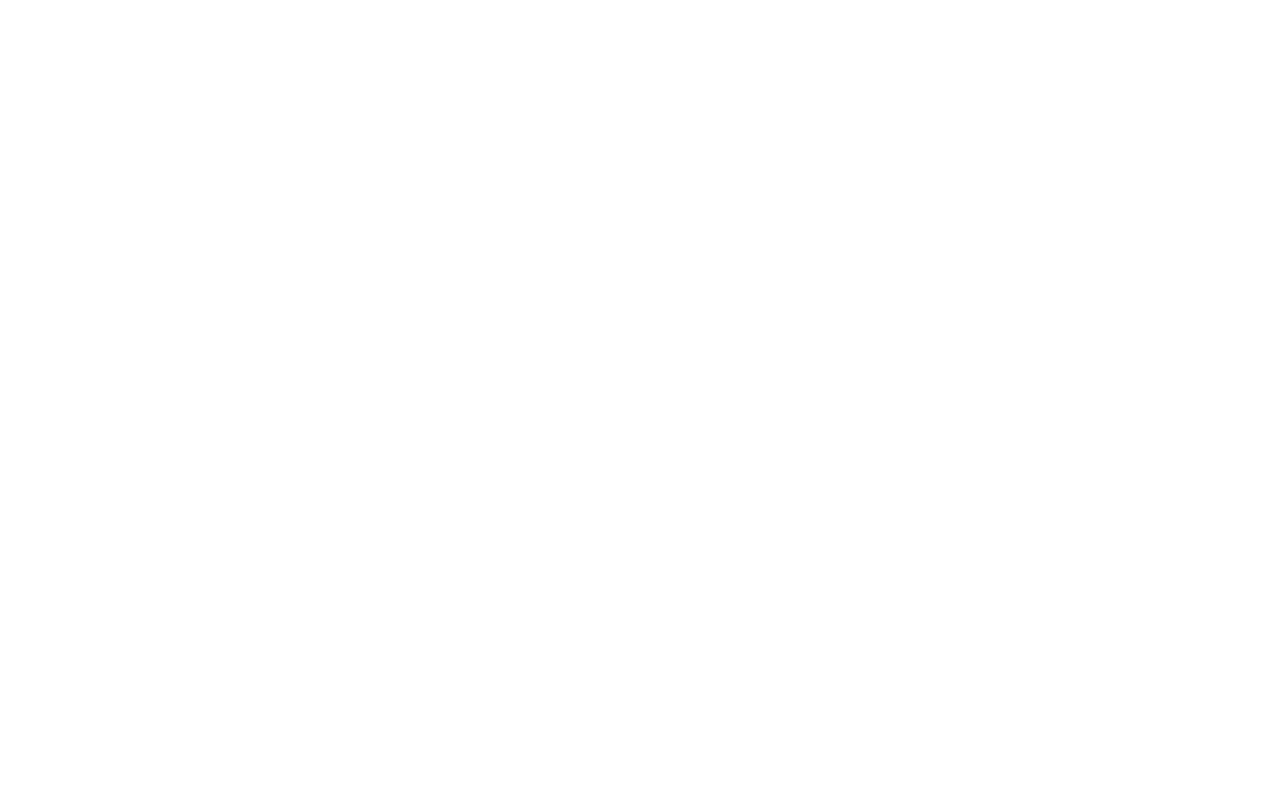
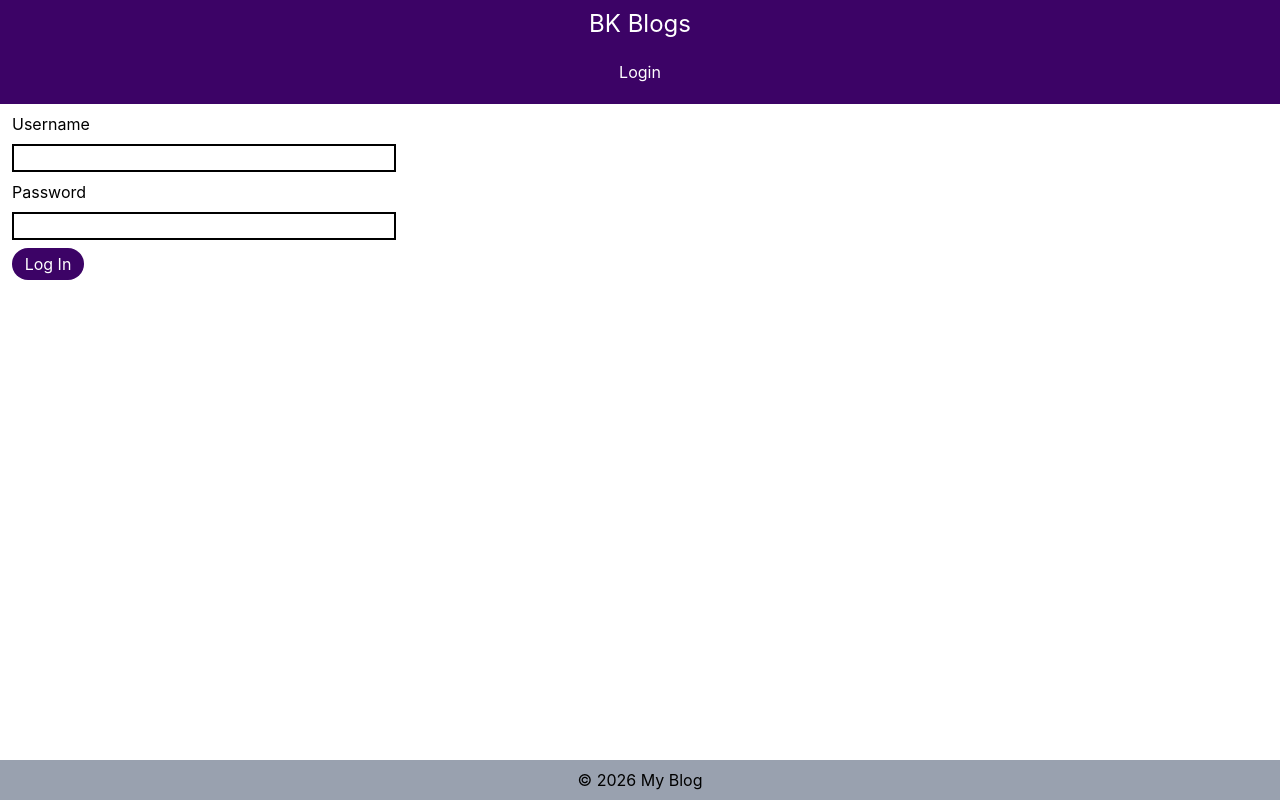
Before and after one commit to chende50/ITIS3135-React-Project2, a React (Vite) app: page /login in a window 1280 px wide. Before the commit this address had no page. Built offline with nearby package versions, Linux system fonts and the light colour scheme.

Commit message:
Redid login w/ demo help

```diff
--- a/src/App.jsx
+++ b/src/App.jsx
@@ -1,15 +1,20 @@
 import './App.css';
 import BlogPost from './Components/IndividualBlogPost/IndividualBlogPost';
 import BlogPostsPage from './Components/BlogPostPage/BlogPostPage';
+import Login from './Components/Login/Login'
 import { Routes, Route } from 'react-router';
+import { AuthProvider } from './Components/Authorization/AuthProvider';
 
 function App() {
   return (
-    <Routes>
-      <Route path='/' element={<BlogPostsPage/>} />
-      <Route path='/blogposts' element={<BlogPostsPage/>} />
-      <Route path='/blogposts/:post_id' element={<BlogPost/>} />
-    </Routes>
+    <AuthProvider>
+      <Routes>
+        <Route path='/' element={<BlogPostsPage/>} />
+        <Route path='/blogposts' element={<BlogPostsPage/>} />
+        <Route path='/blogposts/:post_id' element={<BlogPost/>} />
+        <Route path='/login' element={<Login/>} />
+      </Routes>
+    </AuthProvider>
   );
 }
 
--- /dev/null
+++ b/src/Components/Authorization/AuthContext.jsx
@@ -0,0 +1,12 @@
+import { createContext, useContext } from "react";
+
+const AuthContext = createContext();
+
+export const useUsername = () => {
+    const { user } = useContext(AuthContext);
+    return user ? user.username : null;
+}
+
+export const useAuth = () => useContext(AuthContext);
+
+export default AuthContext;
--- /dev/null
+++ b/src/Components/Authorization/AuthProvider.jsx
@@ -0,0 +1,16 @@
+import React, {useState} from 'react';
+import AuthContext from './AuthContext';
+
+export const AuthProvider = ({children}) => {
+    const [user, setUser] = useState(null)
+
+    const login = (username) => {
+        setUser({username});
+    };
+
+    const logout = () => {
+        setUser(null);
+    };
+
+    return <AuthContext.Provider value={{user, login, logout,}}>{children}</AuthContext.Provider>;
+}
--- a/src/Components/Login/Login.jsx
+++ b/src/Components/Login/Login.jsx
@@ -1,41 +1,45 @@
 import {useState} from 'react';
-import {useLogin} from '../LoginContext/LoginContext';
 import Header from '../Common/Header';
 import Footer from '../Common/Footer';
+import { useAuth } from '../Authorization/AuthContext'
 
 function Login(){
-    var {loginStatus, setLogin} = useLogin();
 
-    const [username, setUsername] = useState('');
-    const [password, setPassword] = useState('');
+    const {login} = useAuth();
 
-    const handleSubmit = (e) => {
+    const [userData, setUserData] = useState({
+        username: '',
+        password: '',
+    });
+
+    const onSubmit = (e) => {
         e.preventDefault();
-        if(!username || !password){
-            alert("Please fill out field")
-            return;
-        }
-        setLogin(true);
+        console.log(userData);
+        login(userData.username)
     }
 
     return(
         <div>
             <Header/>
-                <h1>{loginStatus ? "Logged In" : "Logged Out"}</h1>
-                <form onSubmit={handleSubmit}>
+                <form
+                    className='flex flex-col max-w-96 gap-2 mt-2 ml-3'
+                    onSubmit={onSubmit}>
                     <label>Username </label>
                     <input
+                        className='border-2'
                         required
-                        value={username}
-                        onChange={(e) => setUsername(e.target.value)}
-                    ></input>
+                        value={userData.username}
+                        onChange={(e) => setUserData({...userData, username: e.target.value})}>
+                    </input>
                     <label>Password </label>
                     <input
+                        className='border-2'
                         required
                         type='password'
-                        value={password}
-                        onChange={(e) => setPassword(e.target.value)}></input>
-                    <button type='submit'>Log In</button>
+                        value={userData.password}
+                        onChange={(e) => setUserData({...userData, password: e.target.value})}>
+                    </input>
+                    <button className='bg-purple-950 text-white max-w-18 p-1 rounded-2xl hover:bg-purple-800' type='submit'>Log In</button>
                 </form>
             <Footer/>
         </div>
--- a/src/Components/LoginContext/LoginContext.jsx
+++ /dev/null
@@ -1,16 +0,0 @@
-import { createContext, useContext, useState } from "react";
-
-const LoginContext = createContext();
-
-export const useLogin = () => useContext(LoginContext);
-
-function AuthProvider({children}){
-    const [loginStatus, setLogin] = useState(false);
-    return(
-        <LoginContext.Provider value={{loginStatus, setLogin}}>
-            {children}
-        </LoginContext.Provider>
-    )
-}
-
-export default AuthProvider;
--- a/src/Components/Navbar/Navbar.jsx
+++ b/src/Components/Navbar/Navbar.jsx
@@ -1,13 +1,19 @@
+import {useUsername, useAuth} from '../Authorization/AuthContext';
+import {Link} from 'react-router-dom';
+
 function Navbar(){
-
+    const username = useUsername();
+    const {logout} = useAuth();
 
     return(
         <nav>
             <ul className='text-white flex flex-row justify-center items-center gap-24 list-none p-5'>
-                <li>Placeholder</li>
+                <li>
+                    {username ? (<p onClick={logout}>Logout</p>) : (<Link to='/login'>Login</Link>)}
+                </li>
             </ul>
         </nav>
     );
 }
 
-export default Navbar
+export default Navbar;
```
